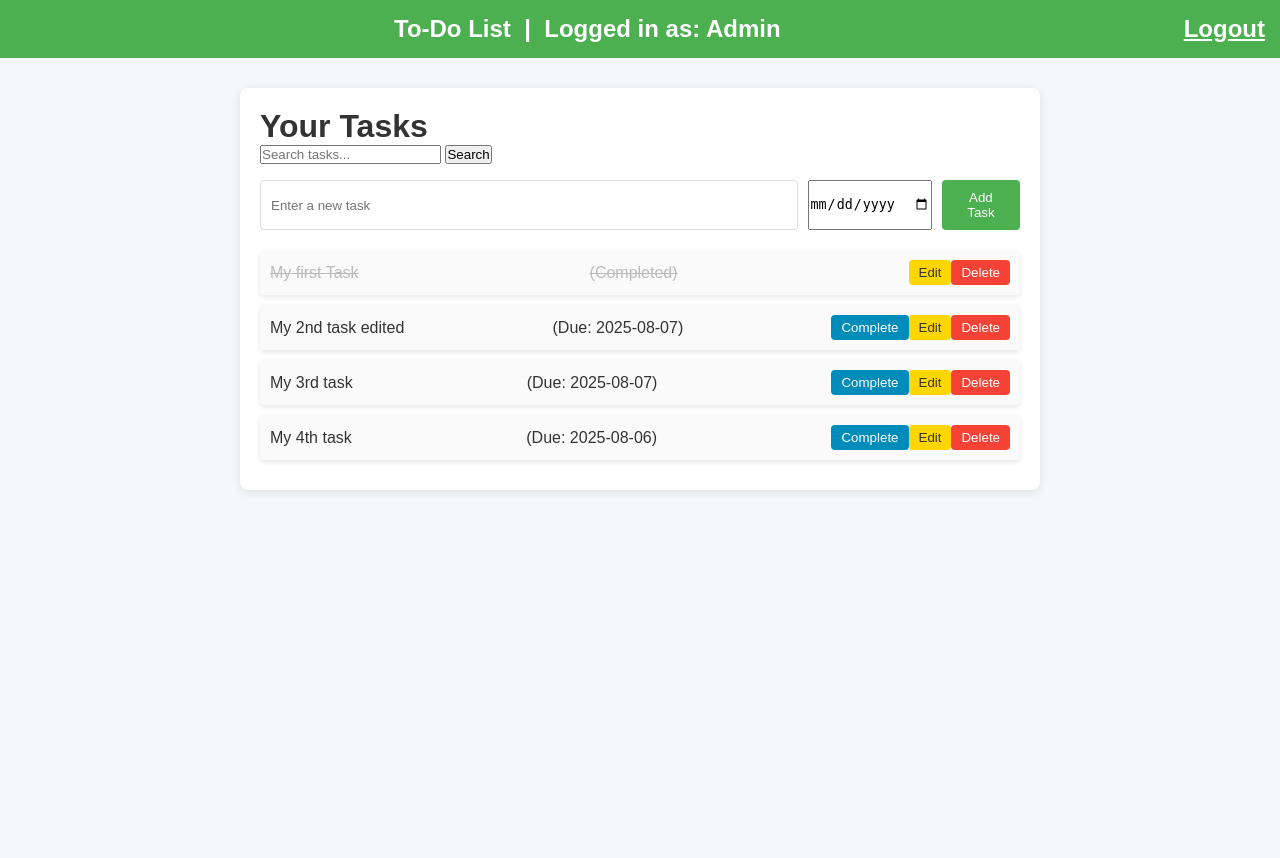
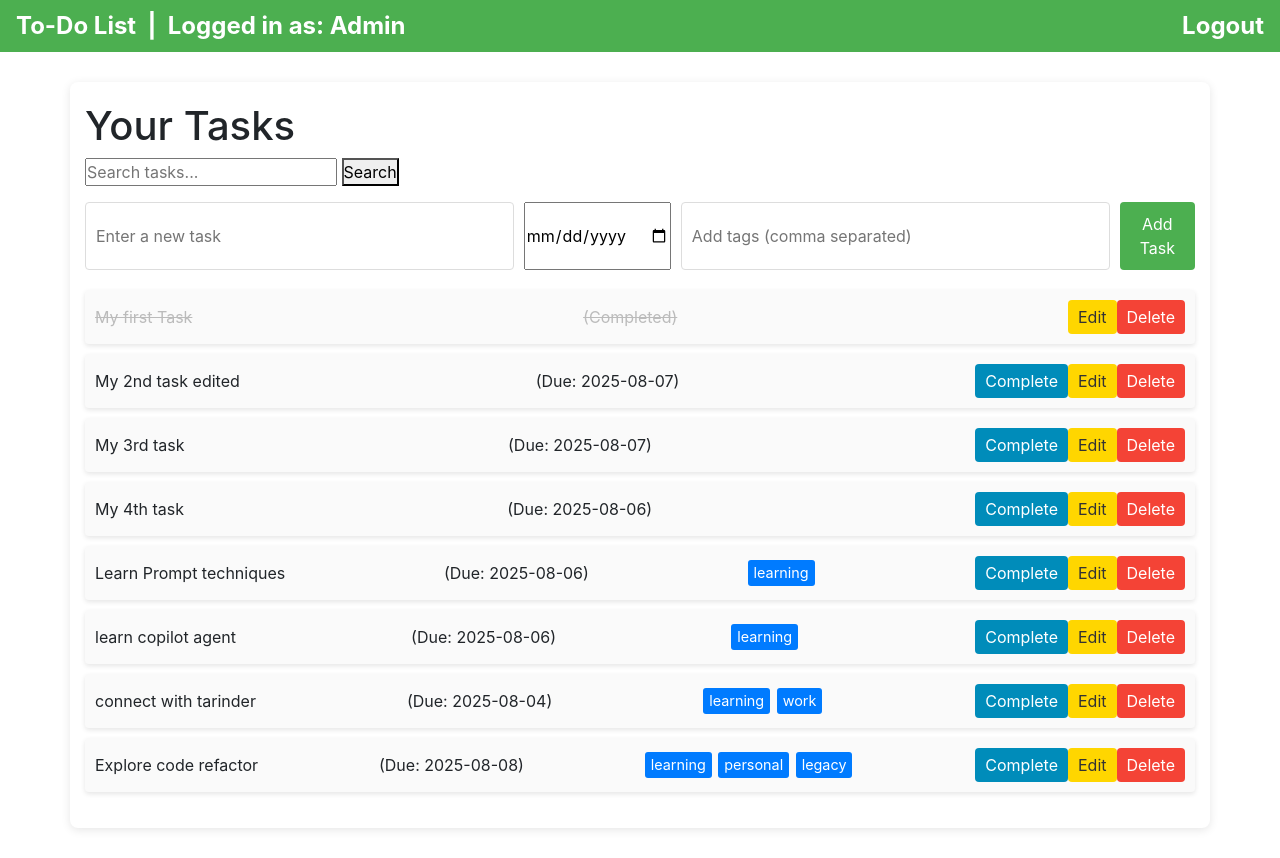
Before and after one commit to hitendrapal-gemini/copilot_demo_todo_app, a Flask app: page / in a window 1280 px wide. Before the commit the page ends 492 px from the top, so only its background shows below. Run offline with Flask 3, Linux system fonts and the light colour scheme; a user stored in the database is signed in; some libraries are stand-ins or nearby versions.

Commit message:
add tag feature

```diff
--- a/db.json
+++ b/db.json
@@ -22,6 +22,45 @@
       "task_name": "My 4th task",
       "completed": false,
       "due_date": "2025-08-06"
+    },
+    {
+      "task_id": "TASK-2",
+      "task_name": "Learn Prompt techniques",
+      "completed": false,
+      "due_date": "2025-08-06",
+      "tags": [
+        "learning"
+      ]
+    },
+    {
+      "task_id": "TASK-3",
+      "task_name": "learn copilot agent",
+      "completed": false,
+      "due_date": "2025-08-06",
+      "tags": [
+        "learning"
+      ]
+    },
+    {
+      "task_id": "TASK-4",
+      "task_name": "connect with tarinder",
+      "completed": false,
+      "due_date": "2025-08-04",
+      "tags": [
+        "learning",
+        "work"
+      ]
+    },
+    {
+      "task_id": "TASK-5",
+      "task_name": "Explore code refactor",
+      "completed": false,
+      "due_date": "2025-08-08",
+      "tags": [
+        "learning",
+        "personal",
+        "legacy"
+      ]
     }
   ]
 }
--- a/tasks.py
+++ b/tasks.py
@@ -69,6 +69,7 @@ def home():
         tasks_data = [
             t for t in tasks_data
             if search_query in t.get('task_name', '').lower()
+            or any(search_query in tag.lower() for tag in t.get('tags', []))
         ]
     return render_template('dashboard.html', tasks=tasks_data, current_user=current_user)
 
@@ -76,6 +77,8 @@ def home():
 def add_task():
     task_name = request.form.get('task_name')
     due_date = request.form.get('due_date')
+    tags_raw = request.form.get('tags', '')
+    tags = [t.strip() for t in tags_raw.split(',') if t.strip()]
     if task_name:
         # Pass the current task dictionary to generate_task_id
         current_tasks = {"Items": task_db.list()}
@@ -85,6 +88,7 @@ def add_task():
             'task_name': task_name,
             'completed': False,
             'due_date': due_date,
+            'tags': tags,
         }
         task_db.save(task)
         flash('Task added successfully!', 'success')
@@ -127,8 +131,10 @@ def edit_task(task_id):
     if request.method == 'POST':
         new_name = request.form.get('task_name')
         new_due_date = request.form.get('due_date')
+        tags_raw = request.form.get('tags', '')
+        tags = [t.strip() for t in tags_raw.split(',') if t.strip()]
         if new_name:
-            task_db.update(task_id, {'task_name': new_name, 'due_date': new_due_date})
+            task_db.update(task_id, {'task_name': new_name, 'due_date': new_due_date, 'tags': tags})
             flash('Task updated successfully!', 'success')
             return redirect(url_for('tasks.home'))
     return render_template('edit_task.html', task=task)
--- a/templates/dashboard.html
+++ b/templates/dashboard.html
@@ -5,6 +5,25 @@
     <meta name="viewport" content="width=device-width, initial-scale=1.0">
     <title>To-Do List - Dashboard</title>
     <link rel="stylesheet" href="{{ url_for('static', filename='style.css') }}">
+    <!-- Bootstrap CSS -->
+    <link rel="stylesheet" href="https://cdn.jsdelivr.net/npm/bootstrap@4.6.2/dist/css/bootstrap.min.css">
+    <!-- Bootstrap Tags Input CSS -->
+    <link rel="stylesheet" href="https://cdnjs.cloudflare.com/ajax/libs/bootstrap-tagsinput/0.8.0/bootstrap-tagsinput.css">
+    <style>
+        .bootstrap-tagsinput {
+            width: 100%;
+            min-height: 38px;
+        }
+        .tag-label {
+            background: #007bff;
+            color: #fff;
+            border-radius: 3px;
+            padding: 2px 6px;
+            margin-right: 2px;
+            font-size: 0.9em;
+            display: inline-block;
+        }
+    </style>
 </head>
 <body>
     <!-- Navbar -->
@@ -40,6 +59,7 @@
         <form action="{{ url_for('tasks.add_task') }}" method="POST" class="add-task-form">
             <input type="text" name="task_name" placeholder="Enter a new task" required>
             <input type="date" name="due_date" required id="due-date-input">
+            <input type="text" name="tags" data-role="tagsinput" placeholder="Add tags (comma separated)">
             <button type="submit">Add Task</button>
         </form>
 
@@ -50,6 +70,13 @@
                     <span>{{ task['task_name'] }}</span>
                     {% if task['due_date'] %}
                         <span class="due-date"> (Due: {{ task['due_date'] }})</span>
+                    {% endif %}
+                    {% if task['tags'] %}
+                        <span>
+                            {% for tag in task['tags'] %}
+                                <span class="tag-label">{{ tag }}</span>
+                            {% endfor %}
+                        </span>
                     {% endif %}
                     <!-- Mark as complete -->
                     {% if not task['completed'] %}
@@ -71,6 +98,10 @@
             {% endfor %}
         </ul>
     </div>
+    <!-- Bootstrap JS and Bootstrap Tags Input JS -->
+    <script src="https://code.jquery.com/jquery-3.6.0.min.js"></script>
+    <script src="https://cdn.jsdelivr.net/npm/bootstrap@4.6.2/dist/js/bootstrap.bundle.min.js"></script>
+    <script src="https://cdnjs.cloudflare.com/ajax/libs/bootstrap-tagsinput/0.8.0/bootstrap-tagsinput.min.js"></script>
     <script>
         // Set the min date for due date input to today
         document.addEventListener('DOMContentLoaded', function() {
```
Also changed, not shown: templates/edit_task.html (+15 -0 lines).
